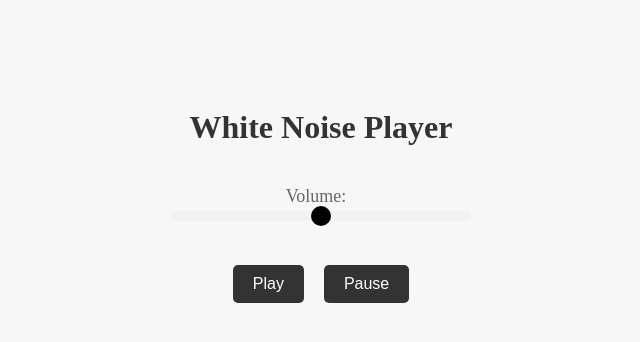
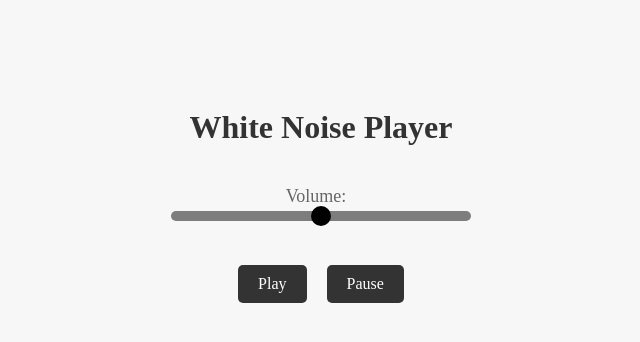
Before and after one commit to victor-cruss/WhiteNoiseStream, a plain HTML site: page index.html in a window 1280 px wide. Shown: the whole page, without its empty margins (319-959 px from the left). Drawn offline with Linux system fonts and the light colour scheme.

Commit message:
Update index.html

```diff
--- a/index.html
+++ b/index.html
@@ -35,7 +35,7 @@
         .volume-slider input[type="range"] {
             -webkit-appearance: none;
             width: 100%;
-            background-color: #f2f2f2;
+            background-color: #7d7d7d;
             height: 10px;
             border-radius: 5px;
             outline: none;
@@ -67,6 +67,7 @@
             font-size: 16px;
             color: #fff;
             background-color: #333;
+            font-family: futura;
             border: none;
             border-radius: 5px;
             cursor: pointer;
```
